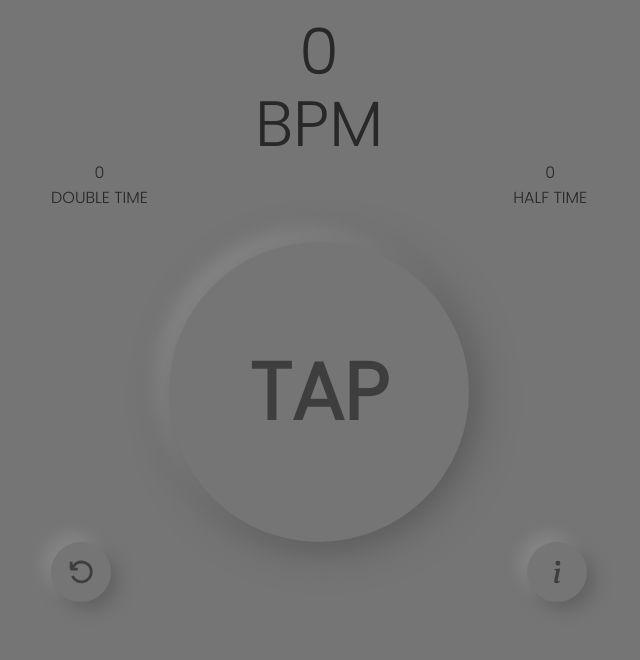
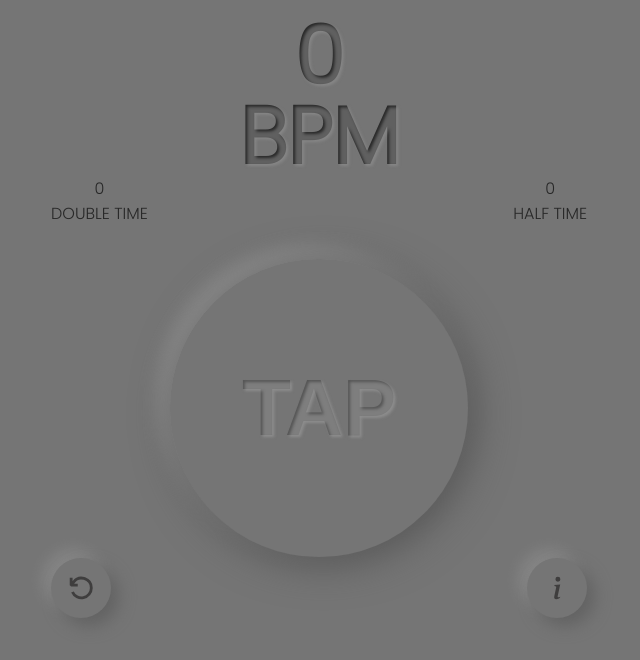
Before and after one commit to marcsouth/BPM-FIND, a React (Create React App) app: page / in a window 1280 px wide. Shown: the top 660 px of the page, without its empty margins (321-961 px from the left). Built offline with nearby package versions, Linux system fonts and the light colour scheme.

Commit message:
redesign

```diff
--- a/public/index.html
+++ b/public/index.html
@@ -5,15 +5,15 @@
     <link rel="icon" href="%PUBLIC_URL%/favicon.ico" />
     <meta name="viewport" content="width=device-width, initial-scale=1" />
     <meta name="theme-color" content="#000000" />
-    <meta
-      name="description"
-      content="Find your BPM based on your taps"
-    />
+    <meta name="description" content="Easily calculate beats per minute (BPM) for any music using our online BPM calculator. Tap to the rythm of your song to get your BPM">
+    <meta name="keywords" content="BPM calculator, beats per minute, music tempo, online BPM calculator, music beats, BPM finder, calculate BPM">
     <link rel="apple-touch-icon" href="%PUBLIC_URL%/logo192.png" />
     <link rel="apple-touch-icon" sizes="180x180" href="/apple-touch-icon.png">
 <link rel="icon" type="image/png" sizes="32x32" href="/favicon-32x32.png">
 <link rel="icon" type="image/png" sizes="16x16" href="/favicon-16x16.png">
 <link rel="manifest" href="/site.webmanifest">
+<link rel="canonical" href="https://www.bpmfind.com/" />
+
     <!--
       manifest.json provides metadata used when your web app is installed on a
       user's mobile device or desktop. See https://developers.google.com/web/fundamentals/web-app-manifest/
--- a/src/App.css
+++ b/src/App.css
@@ -47,12 +47,22 @@ body{
   max-width: 600px;
 }
 .displaybpm{
-  color:#282828;
-  font-size: 4rem;
+    font-size: 5rem;
+    text-align: center;
+    line-height: 5rem;
+    background-color: #282828;
+    color: transparent;
+    text-shadow: 2px 2px 3px rgb(152 152 152 / 50%);
+    -webkit-background-clip: text;
+    -moz-background-clip: text;
+    background-clip: text;
+    font-style: bold;
+    font-weight: 900;
+}
+.secondbpm{
+  font-size: 1rem;
   text-align: center;
-  line-height: 4.5rem;
 }
-
 .sidebutton{
   border-radius: 100%;
   background: #757575;
@@ -118,12 +128,17 @@ ul li {
   align-items: center;
   cursor: pointer;
   border:none;
-  font-weight: 700;
   color:#3f3e3e;
-  font-size: 5rem;
+  background-color: #565656;
+  color: transparent;
+  text-shadow: 2px 2px 3px rgb(166 166 166 / 50%);
+  -webkit-background-clip: text;
+     -moz-background-clip: text;
+          background-clip: text;
+     font: bold 80px arial, sans-serif;
 }
 
 .mainbutton:active{
   box-shadow: inset 5px 5px 10px #545454, inset -5px -5px 10px #969696;
-  font-size: 4rem;
+  font: bold 70px arial, sans-serif;
 }
--- a/src/App.js
+++ b/src/App.js
@@ -75,7 +75,7 @@ function App() {
           onMouseDown={handleMouseDown}
           onMouseUp={handleMouseUp}
         >
-         TAP
+         <h2>TAP</h2>
         </button>
 
         <div className="splitcontainer">
```
